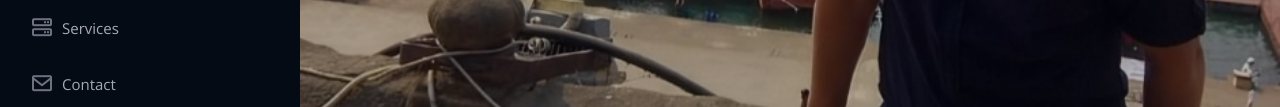
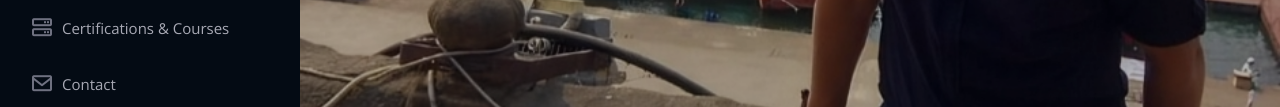
Before and after one commit to Yashraj0703/yashraj_portfolio, a plain HTML site: page index.html in a window 1280 px wide. Shown: the part 481-588 px from the top of the page. Drawn offline with nearby package versions, Linux system fonts and the light colour scheme.

Commit message:
Update index.html
Certifications commit

```diff
--- a/index.html
+++ b/index.html
@@ -61,7 +61,7 @@
           <li><a href="#about" class="nav-link scrollto"><i class="bx bx-user"></i> <span>About</span></a></li>
           <li><a href="#resume" class="nav-link scrollto"><i class="bx bx-file-blank"></i> <span>Resume</span></a></li>
           <li><a href="#portfolio" class="nav-link scrollto"><i class="bx bx-book-content"></i> <span>Portfolio</span></a></li>
-          <li><a href="#services" class="nav-link scrollto"><i class="bx bx-server"></i> <span>Services</span></a></li>
+          <li><a href="#services" class="nav-link scrollto"><i class="bx bx-server"></i> <span>Certifications & Courses </span></a></li>
           <li><a href="#contact" class="nav-link scrollto"><i class="bx bx-envelope"></i> <span>Contact</span></a></li>
         </ul>
       </nav><!-- .nav-menu -->
```
